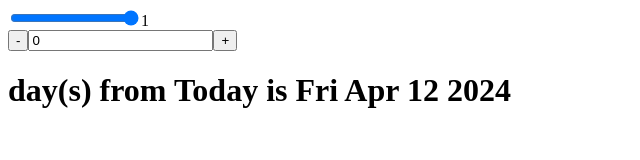
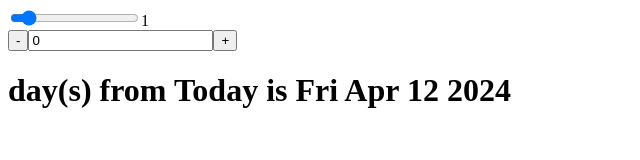
Before and after one commit to Scientific-Research/react-challenge-2-date-counter, a React (Vite) app: page / in a window 1280 px wide. Shown: the top 160 px of the page, without its empty margins (0-640 px from the left). Built offline with nearby package versions, Linux system fonts and the light colour scheme.

Commit message:
getting the second part of the solution for this challenge - solution for slider!

```diff
--- a/src/App.tsx
+++ b/src/App.tsx
@@ -43,19 +43,34 @@ export const DateCounter = () => {
     setDay(result);
   };
 
+  const handleSlider = (e: ChangeEvent<HTMLInputElement>) => {
+    console.log(e.target.value);
+    const result = parseInt(e.target.value);
+    setStep(result);
+  };
+
   return (
     <>
       <div>
         {/* <button onClick={handleDecreaseStep}></button> */}
         {/* Step:{step} */}
 
-        <input type="range" min="0" max="10" />
+        {/* we need onChange here to handle the changed value in slider! */}
+        <input
+          type="range"
+          min="0"
+          max="10"
+          value={step}
+          onChange={(e) => handleSlider(e)}
+        />
         {step}
         {/* <button onClick={handleIncreaseStep}></button> */}
       </div>
       <div>
         <button onClick={handleDecrease}>-</button>
         {/* Count:{day} */}
+
+        {/* we need onChange here to handle the entered value in field! */}
         <input type="text" value={day} onChange={(e) => handleInput(e)} />
         <button onClick={handleIncrease}>+</button>
       </div>
```
